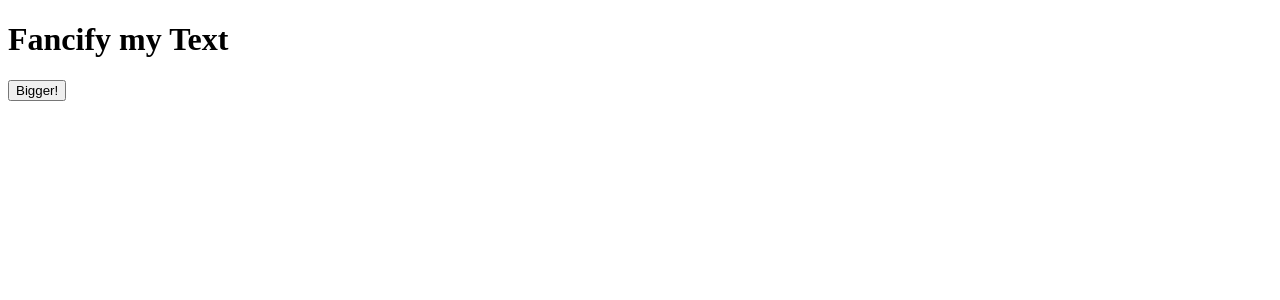
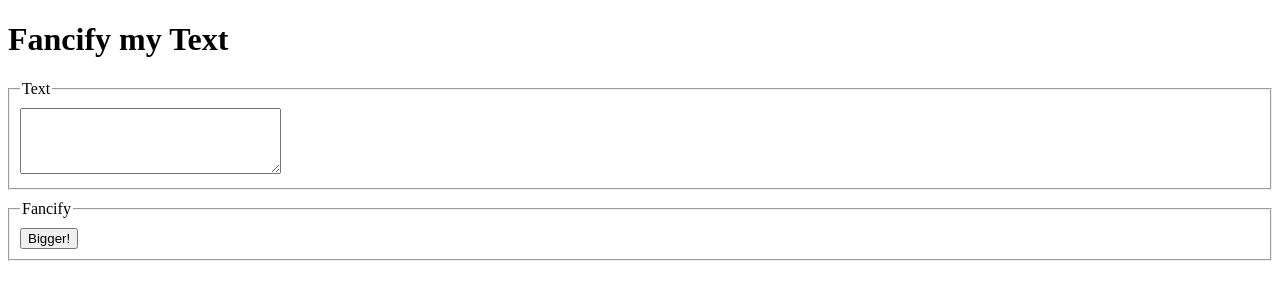
Before and after one commit to WarriorWyatt100/warriorwyatt100.github.io, a plain HTML site: page fancifymytext.html in a window 1280 px wide. Drawn offline with Linux system fonts and the light colour scheme.

Commit message:
Update fancifymytext.html

```diff
--- a/fancifymytext.html
+++ b/fancifymytext.html
@@ -2,18 +2,30 @@
 <html>
 	<head>
 		<title>Fancify Shamcify</title>
-
 		<!-- link to your script file here -->
 		<script src="fancifymytext.js"></script>
+
+		<style>
+        	fieldset {
+            	margin: 10px 0;
+            	padding: 10px;
+        	}
+    	</style>
 
 	</head>
 
 	<body>
 		<h1>Fancify my Text</h1>
+		<!-- Your UI controls go here -->
+		<fieldset>
+        	<legend>Text</legend>
+        	<textarea id="userText" rows="4" cols="30"></textarea>
+    	</fieldset>
 
-
-		<!-- Your UI controls go here -->
-		<button onclick="showAlert()">Bigger!</button>
+		<fieldset>
+        	<legend>Fancify</legend>
+        	<button onclick="makeBigger()">Bigger!</button>
+    	</fieldset>
 
 	</body>
 </html>
```
